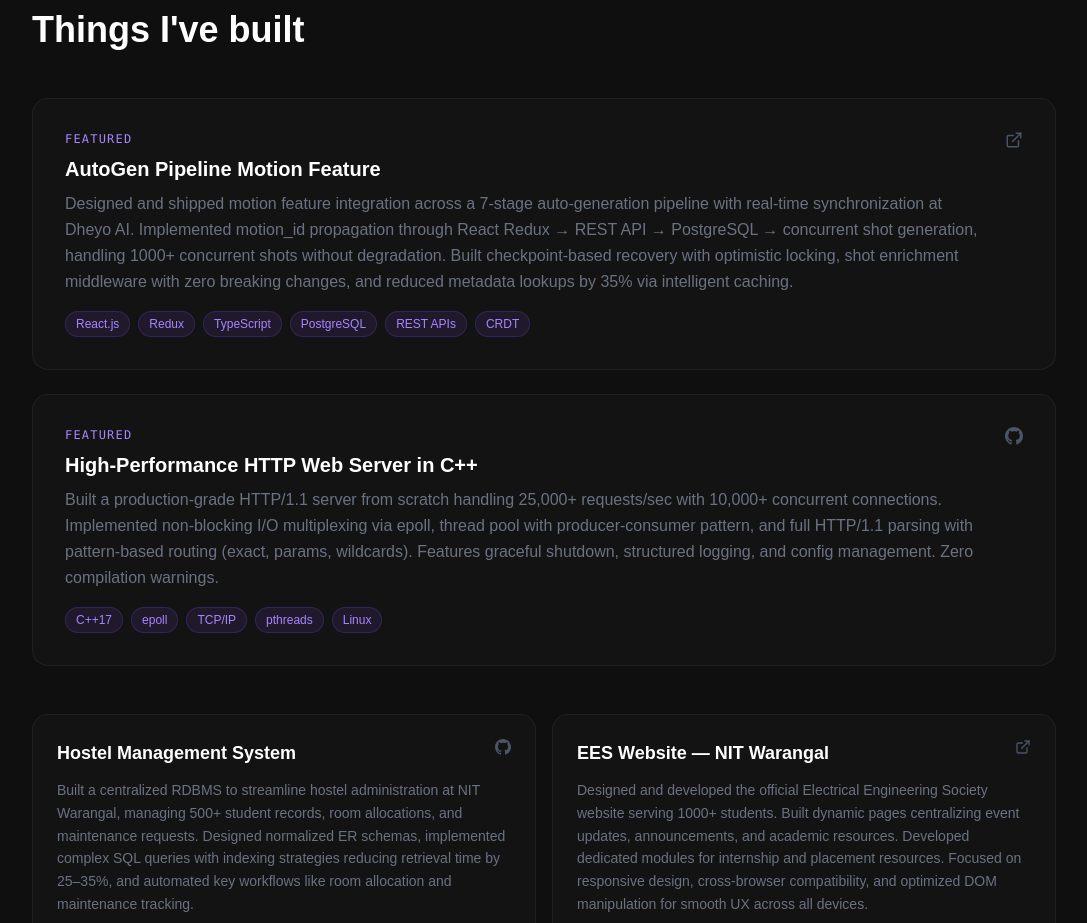
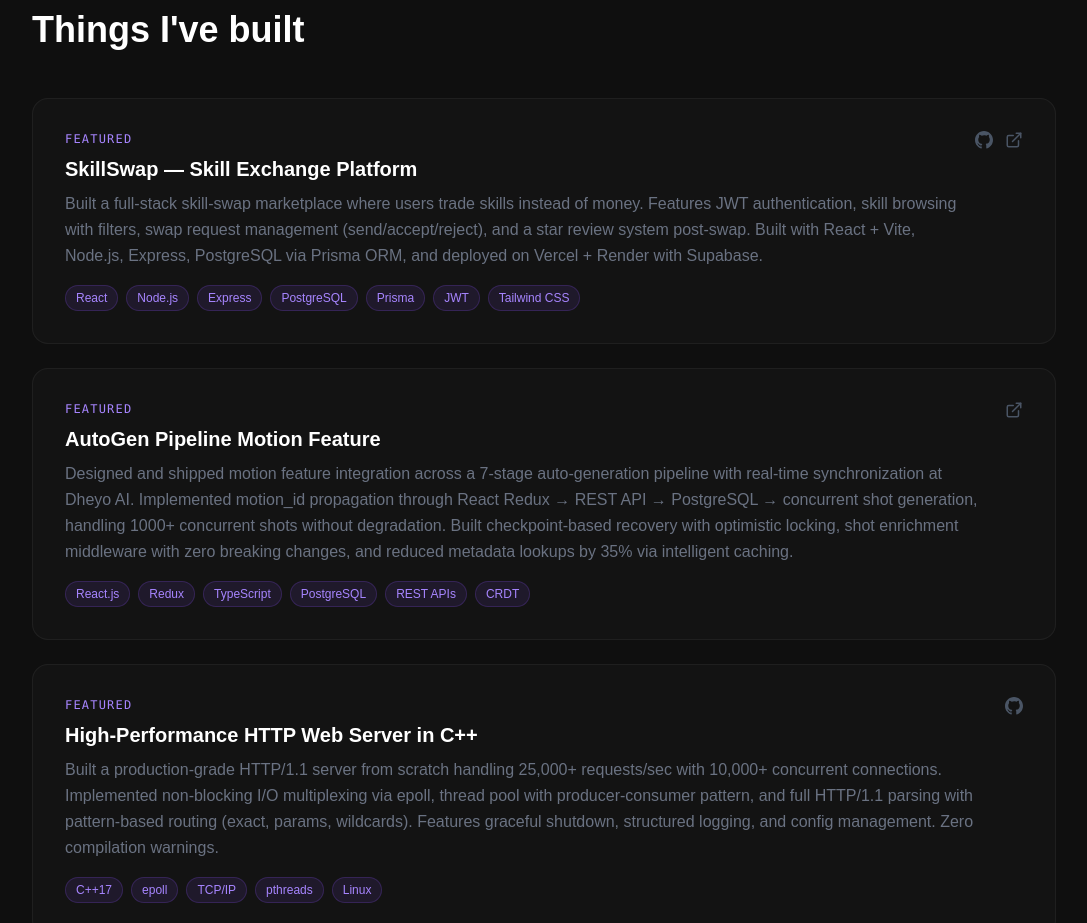
Before and after one commit to Rakeshsinha1105/portfolio, a Next.js app: page / in a window 1280 px wide. Shown: the part 2380-3303 px from the top of the page, without its empty margins (96-1183 px from the left). Built offline with nearby package versions, Linux system fonts and the light colour scheme.

Commit message:
Add SkillSwap project

```diff
--- a/app/data.ts
+++ b/app/data.ts
@@ -19,6 +19,15 @@ export const skills = [
 ];
 
 export const projects = [
+  {
+    title: "SkillSwap — Skill Exchange Platform",
+    description:
+      "Built a full-stack skill-swap marketplace where users trade skills instead of money. Features JWT authentication, skill browsing with filters, swap request management (send/accept/reject), and a star review system post-swap. Built with React + Vite, Node.js, Express, PostgreSQL via Prisma ORM, and deployed on Vercel + Render with Supabase.",
+    tech: ["React", "Node.js", "Express", "PostgreSQL", "Prisma", "JWT", "Tailwind CSS"],
+    github: "https://github.com/Rakeshsinha1105/skillswap",
+    live: "https://skillswap-rks.vercel.app",
+    featured: true,
+  },
   {
     title: "Hostel Management System",
     description:
```
